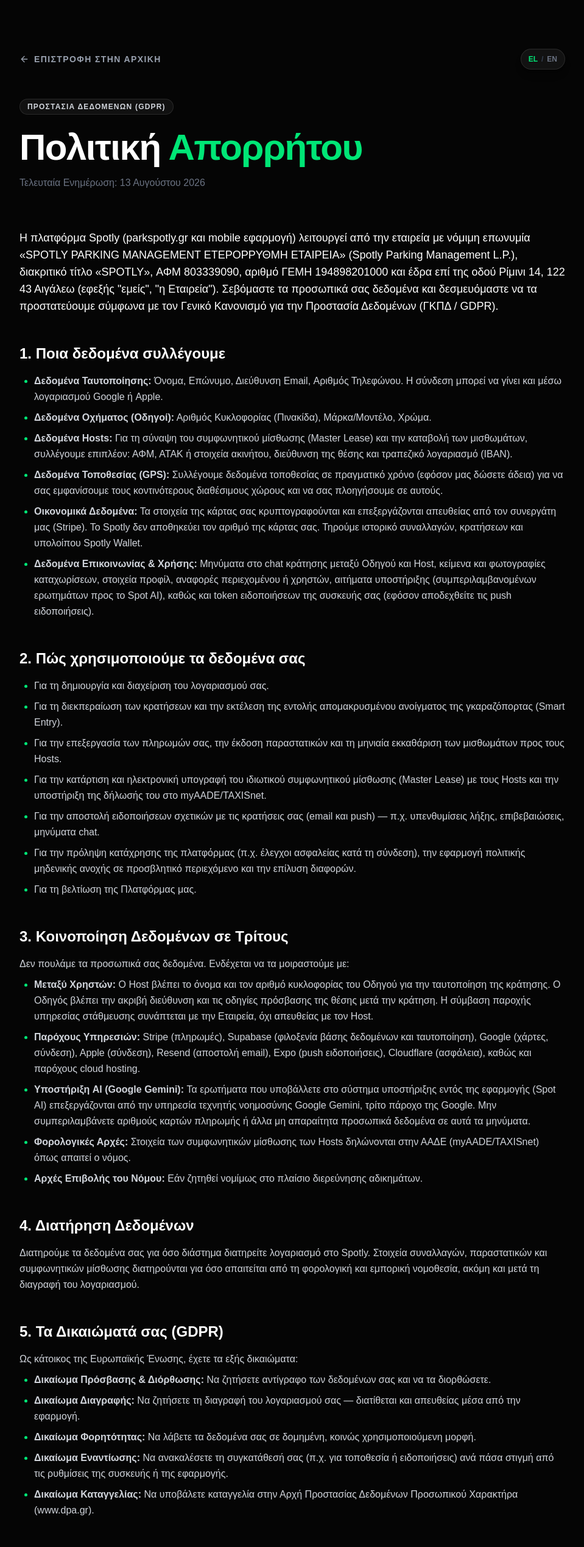
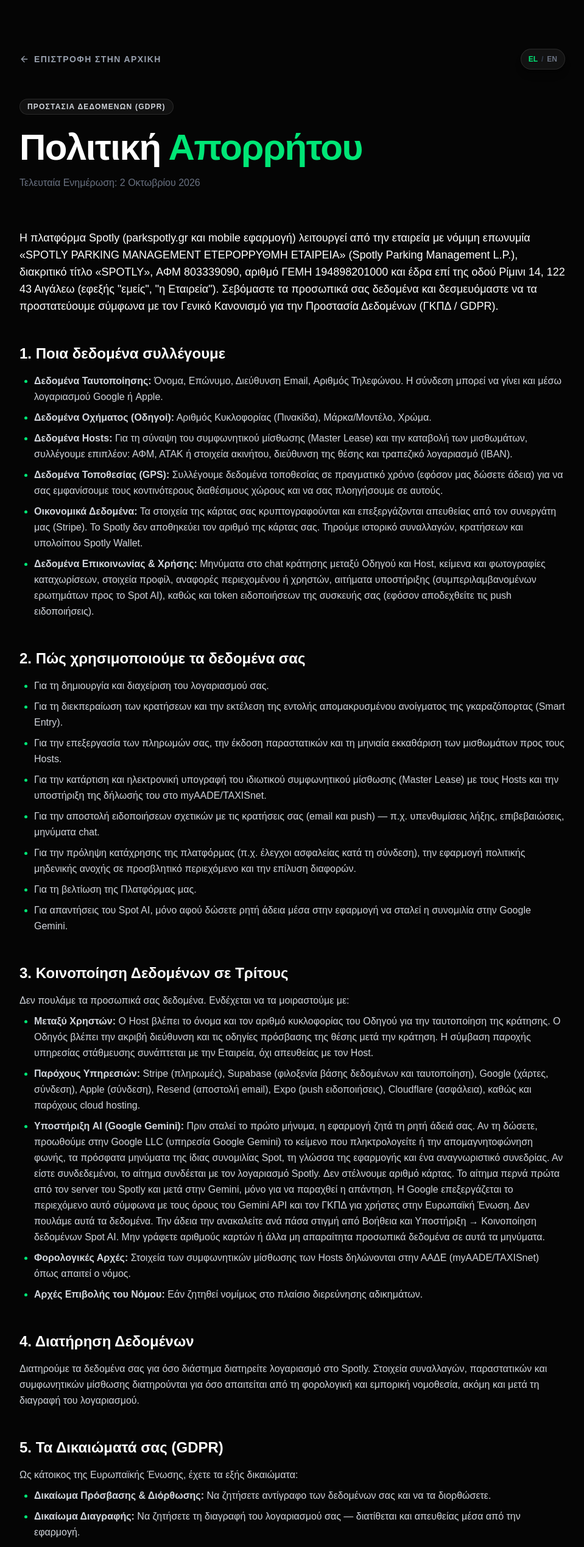
Before and after one commit to Adamgrig17/spotly-landing, a Next.js app: page /privacy in a window 1280 px wide. Shown: the top 2537 px of the page at 61% size, without its empty margins (160-1119 px from the left). Built offline with nearby package versions, Linux system fonts and the light colour scheme.

Commit message:
Update privacy-content.ts

```diff
--- a/app/legal/privacy-content.ts
+++ b/app/legal/privacy-content.ts
@@ -7,7 +7,7 @@
     badge: 'Προστασία Δεδομένων (GDPR)',
     title1: 'Πολιτική',
     title2: 'Απορρήτου',
-    updated: 'Τελευταία Ενημέρωση: 13 Αυγούστου 2026',
+    updated: 'Τελευταία Ενημέρωση: 2 Οκτωβρίου 2026',
     intro:
       'Η πλατφόρμα Spotly (parkspotly.gr και mobile εφαρμογή) λειτουργεί από την εταιρεία με νόμιμη επωνυμία «SPOTLY PARKING MANAGEMENT ΕΤΕΡΟΡΡΥΘΜΗ ΕΤΑΙΡΕΙΑ» (Spotly Parking Management L.P.), διακριτικό τίτλο «SPOTLY», ΑΦΜ 803339090, αριθμό ΓΕΜΗ 194898201000 και έδρα επί της οδού Ρίμινι 14, 122 43 Αιγάλεω (εφεξής "εμείς", "η Εταιρεία"). Σεβόμαστε τα προσωπικά σας δεδομένα και δεσμευόμαστε να τα προστατεύουμε σύμφωνα με τον Γενικό Κανονισμό για την Προστασία Δεδομένων (ΓΚΠΔ / GDPR).',
     sections: [
@@ -32,6 +32,7 @@
           { text: 'Για την αποστολή ειδοποιήσεων σχετικών με τις κρατήσεις σας (email και push) — π.χ. υπενθυμίσεις λήξης, επιβεβαιώσεις, μηνύματα chat.' },
           { text: 'Για την πρόληψη κατάχρησης της πλατφόρμας (π.χ. έλεγχοι ασφαλείας κατά τη σύνδεση), την εφαρμογή πολιτικής μηδενικής ανοχής σε προσβλητικό περιεχόμενο και την επίλυση διαφορών.' },
           { text: 'Για τη βελτίωση της Πλατφόρμας μας.' },
+          { text: 'Για απαντήσεις του Spot AI, μόνο αφού δώσετε ρητή άδεια μέσα στην εφαρμογή να σταλεί η συνομιλία στην Google Gemini.' },
         ],
       },
       {
@@ -40,7 +41,7 @@
         bullets: [
           { label: 'Μεταξύ Χρηστών', text: 'Ο Host βλέπει το όνομα και τον αριθμό κυκλοφορίας του Οδηγού για την ταυτοποίηση της κράτησης. Ο Οδηγός βλέπει την ακριβή διεύθυνση και τις οδηγίες πρόσβασης της θέσης μετά την κράτηση. Η σύμβαση παροχής υπηρεσίας στάθμευσης συνάπτεται με την Εταιρεία, όχι απευθείας με τον Host.' },
           { label: 'Παρόχους Υπηρεσιών', text: 'Stripe (πληρωμές), Supabase (φιλοξενία βάσης δεδομένων και ταυτοποίηση), Google (χάρτες, σύνδεση), Apple (σύνδεση), Resend (αποστολή email), Expo (push ειδοποιήσεις), Cloudflare (ασφάλεια), καθώς και παρόχους cloud hosting.' },
-          { label: 'Υποστήριξη AI (Google Gemini)', text: 'Τα ερωτήματα που υποβάλλετε στο σύστημα υποστήριξης εντός της εφαρμογής (Spot AI) επεξεργάζονται από την υπηρεσία τεχνητής νοημοσύνης Google Gemini, τρίτο πάροχο της Google. Μην συμπεριλαμβάνετε αριθμούς καρτών πληρωμής ή άλλα μη απαραίτητα προσωπικά δεδομένα σε αυτά τα μηνύματα.' },
+          { label: 'Υποστήριξη AI (Google Gemini)', text: 'Πριν σταλεί το πρώτο μήνυμα, η εφαρμογή ζητά τη ρητή άδειά σας. Αν τη δώσετε, προωθούμε στην Google LLC (υπηρεσία Google Gemini) το κείμενο που πληκτρολογείτε ή την απομαγνητοφώνηση φωνής, τα πρόσφατα μηνύματα της ίδιας συνομιλίας Spot, τη γλώσσα της εφαρμογής και ένα αναγνωριστικό συνεδρίας. Αν είστε συνδεδεμένοι, το αίτημα συνδέεται με τον λογαριασμό Spotly. Δεν στέλνουμε αριθμό κάρτας. Το αίτημα περνά πρώτα από τον server του Spotly και μετά στην Gemini, μόνο για να παραχθεί η απάντηση. Η Google επεξεργάζεται το περιεχόμενο αυτό σύμφωνα με τους όρους του Gemini API και τον ΓΚΠΔ για χρήστες στην Ευρωπαϊκή Ένωση. Δεν πουλάμε αυτά τα δεδομένα. Την άδεια την ανακαλείτε ανά πάσα στιγμή από Βοήθεια και Υποστήριξη → Κοινοποίηση δεδομένων Spot AI. Μην γράφετε αριθμούς καρτών ή άλλα μη απαραίτητα προσωπικά δεδομένα σε αυτά τα μηνύματα.' },
           { label: 'Φορολογικές Αρχές', text: 'Στοιχεία των συμφωνητικών μίσθωσης των Hosts δηλώνονται στην ΑΑΔΕ (myAADE/TAXISnet) όπως απαιτεί ο νόμος.' },
           { label: 'Αρχές Επιβολής του Νόμου', text: 'Εάν ζητηθεί νομίμως στο πλαίσιο διερεύνησης αδικημάτων.' },
         ],
@@ -58,7 +59,7 @@
           { label: 'Δικαίωμα Πρόσβασης & Διόρθωσης', text: 'Να ζητήσετε αντίγραφο των δεδομένων σας και να τα διορθώσετε.' },
           { label: 'Δικαίωμα Διαγραφής', text: 'Να ζητήσετε τη διαγραφή του λογαριασμού σας — διατίθεται και απευθείας μέσα από την εφαρμογή.' },
           { label: 'Δικαίωμα Φορητότητας', text: 'Να λάβετε τα δεδομένα σας σε δομημένη, κοινώς χρησιμοποιούμενη μορφή.' },
-          { label: 'Δικαίωμα Εναντίωσης', text: 'Να ανακαλέσετε τη συγκατάθεσή σας (π.χ. για τοποθεσία ή ειδοποιήσεις) ανά πάσα στιγμή από τις ρυθμίσεις της συσκευής ή της εφαρμογής.' },
+          { label: 'Δικαίωμα Εναντίωσης', text: 'Να ανακαλέσετε τη συγκατάθεσή σας ανά πάσα στιγμή: για τοποθεσία ή ειδοποιήσεις από τις ρυθμίσεις της συσκευής, και για το Spot AI από Βοήθεια και Υποστήριξη μέσα στην εφαρμογή.' },
           { label: 'Δικαίωμα Καταγγελίας', text: 'Να υποβάλετε καταγγελία στην Αρχή Προστασίας Δεδομένων Προσωπικού Χαρακτήρα (www.dpa.gr).' },
         ],
       },
@@ -79,7 +80,7 @@
     badge: 'Data Protection (GDPR)',
     title1: 'Privacy',
     title2: 'Policy',
-    updated: 'Last Updated: 13 August 2026',
+    updated: 'Last Updated: 2 October 2026',
     intro:
       'The Spotly platform (parkspotly.gr and the mobile app) is operated by the company with the registered name «SPOTLY PARKING MANAGEMENT ΕΤΕΡΟΡΡΥΘΜΗ ΕΤΑΙΡΕΙΑ» (Spotly Parking Management L.P.), trade name «SPOTLY», VAT No. EL803339090, General Commercial Registry (ΓΕΜΗ) No. 194898201000, with its registered seat at Rimini 14, 122 43 Egaleo, Greece (hereinafter "we", "the Company"). We respect your personal data and are committed to protecting it in accordance with the General Data Protection Regulation (GDPR).',
     sections: [
@@ -104,6 +105,7 @@
           { text: 'To send you notifications related to your bookings (email and push) — e.g. expiry reminders, confirmations, chat messages.' },
           { text: 'To prevent abuse of the platform (e.g. security checks at sign-in), enforce our zero-tolerance policy for objectionable content, and resolve disputes.' },
           { text: 'To improve our Platform.' },
+          { text: 'To answer Spot AI questions, only after you explicitly allow the app to send that conversation to Google Gemini.' },
         ],
       },
       {
@@ -112,7 +114,7 @@
         bullets: [
           { label: 'Between Users', text: "The Host sees the Driver's name and license plate for booking identification. The Driver sees the exact address and access instructions of the spot after booking. The parking service contract is formed with the Company, not directly with the Host." },
           { label: 'Service Providers', text: 'Stripe (payments), Supabase (database hosting and authentication), Google (maps, sign-in), Apple (sign-in), Resend (email delivery), Expo (push notifications), Cloudflare (security), and cloud hosting providers.' },
-          { label: 'AI support (Google Gemini)', text: 'Questions you send to in-app support (Spot AI) are processed by Google Gemini, a third-party artificial intelligence service operated by Google. Do not include payment card numbers or other unnecessary personal data in those messages.' },
+          { label: 'AI support (Google Gemini)', text: 'Before the first message is sent, the app asks for your explicit permission. If you allow it, we forward to Google LLC (Google Gemini) the text you type or the microphone transcript, the recent messages in that Spot conversation, the app language, and a session ID. If you are signed in, the request is linked to your Spotly account. We do not send your card number. The request goes first to Spotly’s server and then to Gemini, only so Gemini can write the reply. Google processes that content under the Gemini API terms and the GDPR for users in the European Union. We do not sell this data. You can withdraw permission at any time in the app under Help & Support → Spot AI data sharing. Do not include payment card numbers or other unnecessary personal data in those messages.' },
           { label: 'Tax Authorities', text: "Details of Hosts' lease agreements are declared to the Greek tax authority (myAADE/TAXISnet) as required by law." },
           { label: 'Law Enforcement', text: 'If lawfully requested in the context of criminal investigations.' },
         ],
@@ -130,7 +132,7 @@
           { label: 'Right of Access & Rectification', text: 'To request a copy of your data and have it corrected.' },
           { label: 'Right to Erasure', text: 'To request deletion of your account — also available directly within the app.' },
           { label: 'Right to Portability', text: 'To receive your data in a structured, commonly used format.' },
-          { label: 'Right to Object', text: 'To withdraw your consent (e.g. for location or notifications) at any time via your device or app settings.' },
+          { label: 'Right to Object', text: 'To withdraw your consent at any time: for location or notifications via your device settings, and for Spot AI via Help & Support inside the app.' },
           { label: 'Right to Lodge a Complaint', text: 'To file a complaint with the Hellenic Data Protection Authority (www.dpa.gr).' },
         ],
       },
```
